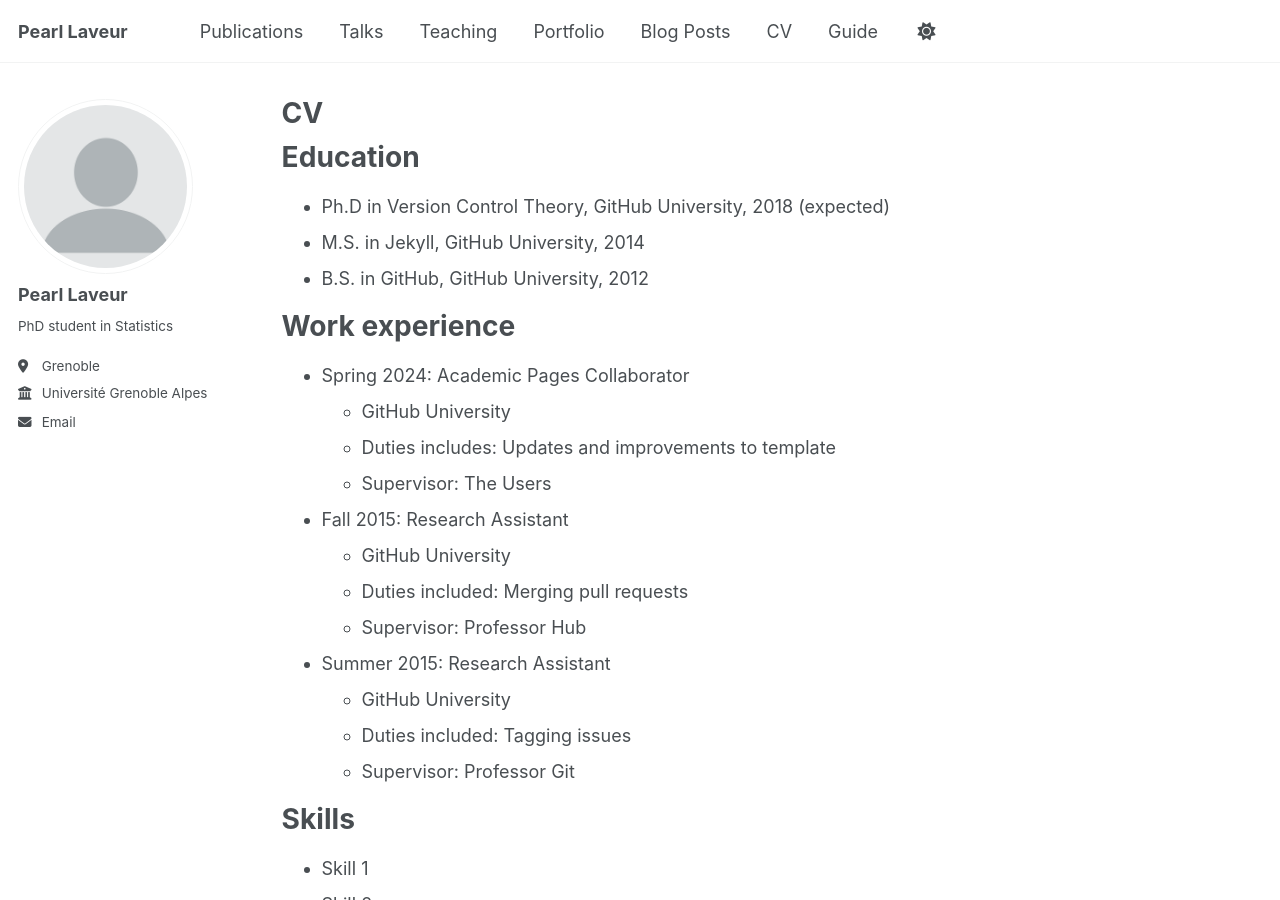
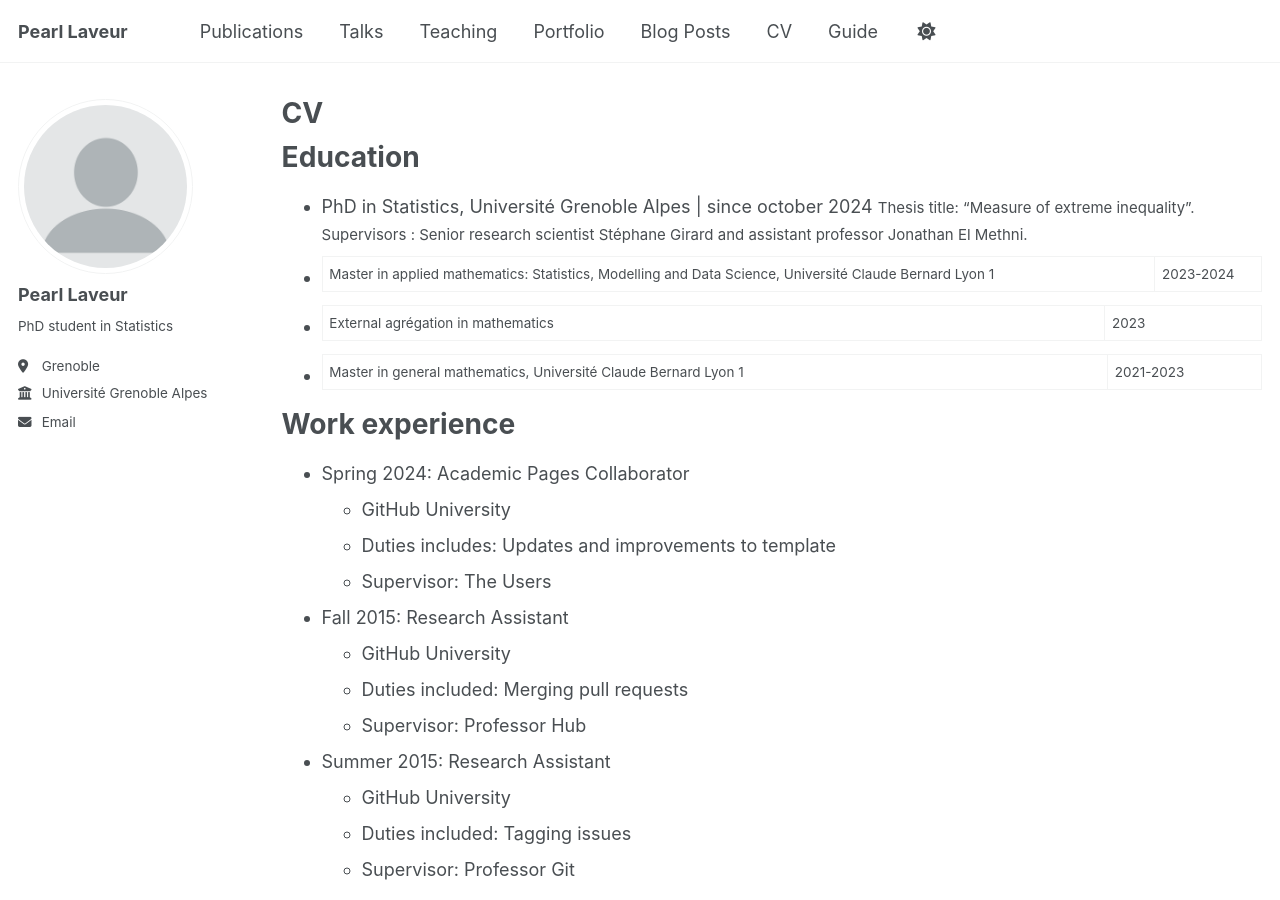
Before and after one commit to pearllaveur/pearllaveur.github.io, a Jekyll site: the page built from _pages/cv.md, in a window 1280 px wide and 900 px high. Built offline with Jekyll 4.4.1, drawn with Linux system fonts in a browser that asks for light colours.

Commit message:
updatecv

```diff
--- a/_pages/cv.md
+++ b/_pages/cv.md
@@ -11,9 +11,13 @@ redirect_from:
 
 Education
 ======
-* Ph.D in Version Control Theory, GitHub University, 2018 (expected)
-* M.S. in Jekyll, GitHub University, 2014
-* B.S. in GitHub, GitHub University, 2012
+* PhD in Statistics, Université Grenoble Alpes | since october 2024
+  <span style="font-size: smaller;">Thesis title: "Measure of extreme inequality".</span><br>
+  <span style="font-size: smaller;">Supervisors : Senior research scientist Stéphane Girard and assistant professor Jonathan El Methni.</span>
+* Master in applied mathematics: Statistics, Modelling and Data Science, Université Claude Bernard Lyon 1 | 2023-2024
+* External agrégation in mathematics | 2023
+* Master in general mathematics, Université Claude Bernard Lyon 1 | 2021-2023
+
 
 Work experience
 ======
```
